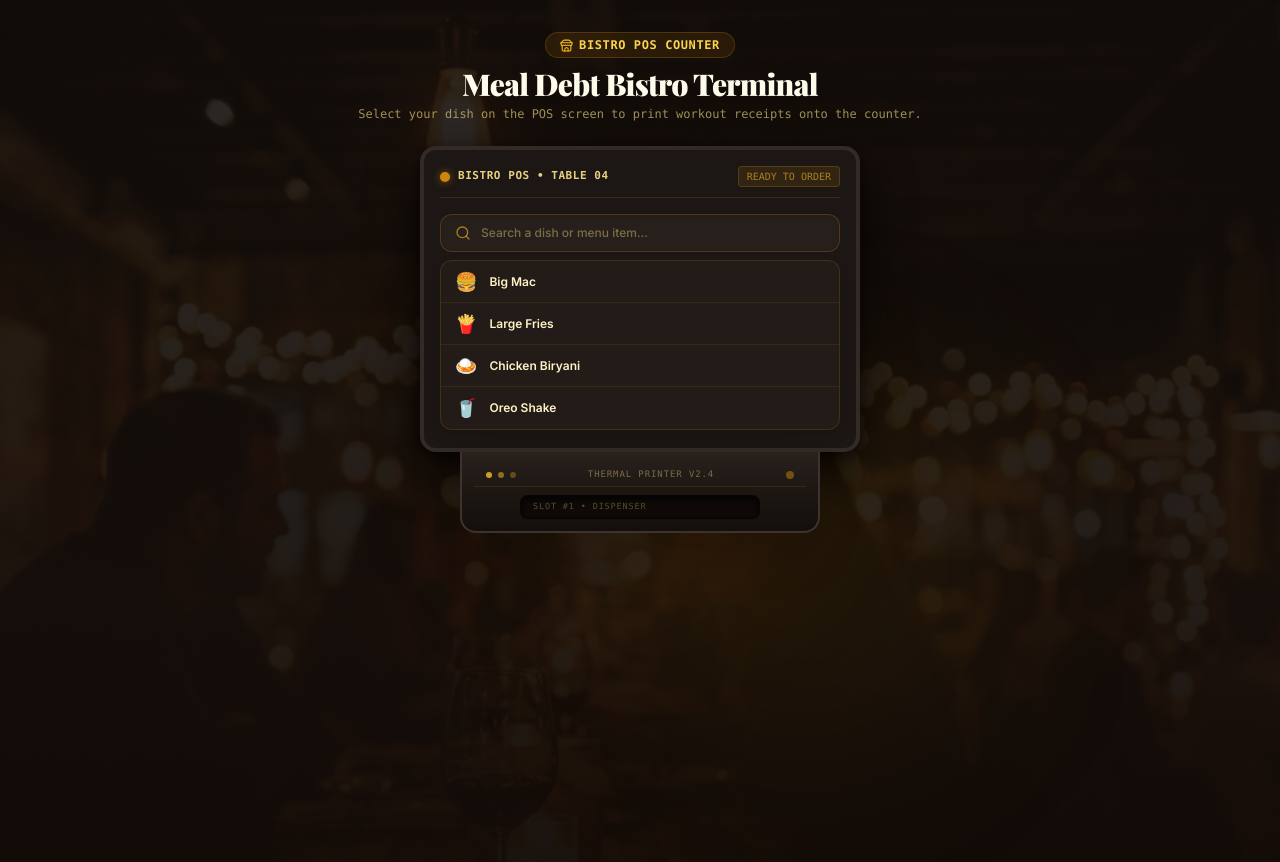
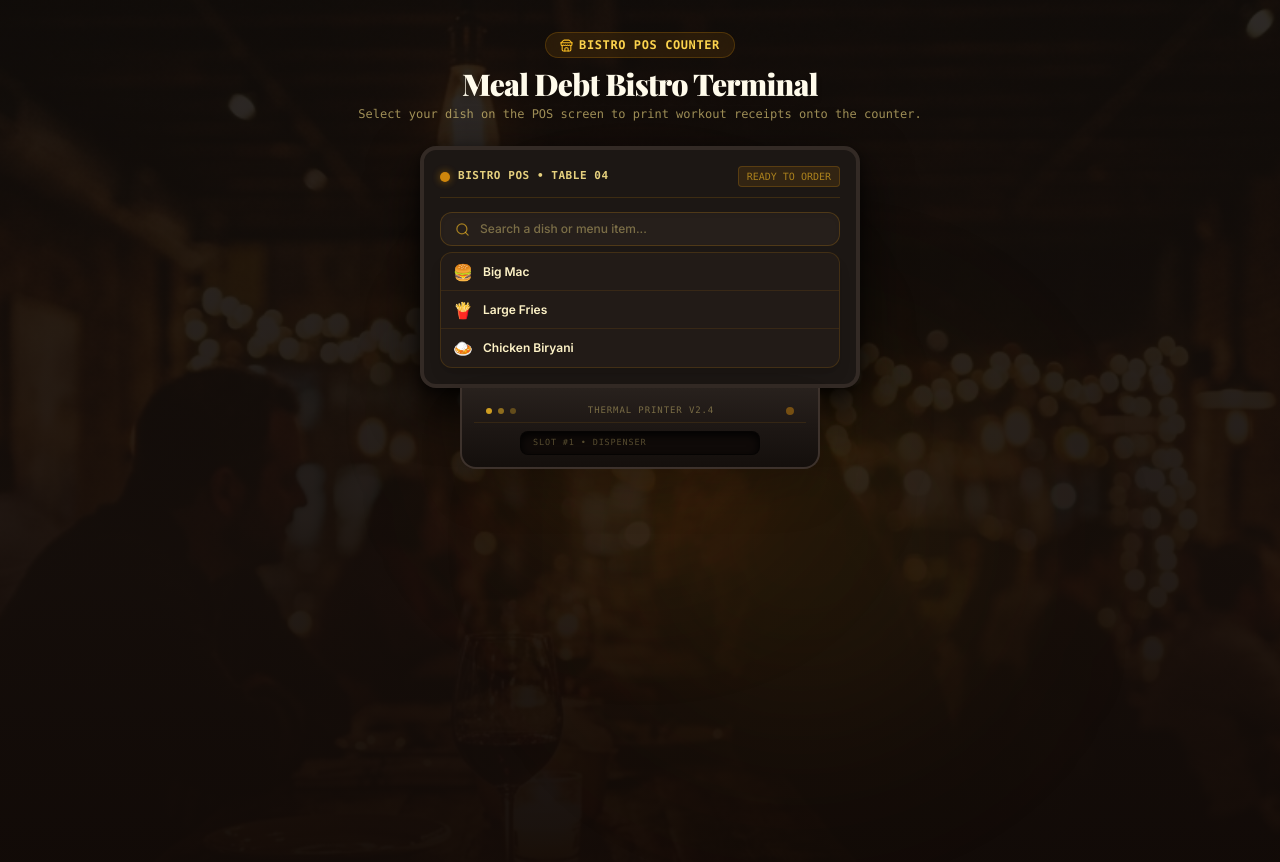
Before and after one commit to kr1tz30/meal-debt, a Next.js app: page /poc/receipt in a window 1280 px wide. Shown: the top 862 px of the page. Built offline with nearby package versions, Linux system fonts and the light colour scheme; a web font is replaced by a local one.

Commit message:
Refine POS screen: remove empty dark space, collapse screen to order pill when done

```diff
--- a/components/ReceiptPOC/ReceiptPOCView.tsx
+++ b/components/ReceiptPOC/ReceiptPOCView.tsx
@@ -149,14 +149,14 @@ export function ReceiptPOCView() {
             </span>
           </div>
 
-          {/* Interactive Menu Screen Content */}
-          <div className="w-full min-h-[220px] flex flex-col items-center justify-center">
+          {/* Interactive Menu Screen Content — compact, zero wasted vertical space */}
+          <div className="w-full flex flex-col items-center justify-center transition-all duration-300">
             {picking ? (
               <div className="w-full flex flex-col items-center">
                 {!selectedFood ? (
                   <div className="w-full">
-                    <div className="flex items-center gap-2.5 rounded-xl border border-amber-500/20 bg-[#261F1B] px-3.5 py-2.5 shadow-inner">
-                      <Search size={16} className="text-amber-400/60 shrink-0" />
+                    <div className="flex items-center gap-2.5 rounded-xl border border-amber-500/20 bg-[#261F1B] px-3.5 py-2 shadow-inner">
+                      <Search size={15} className="text-amber-400/60 shrink-0" />
                       <input
                         value={query}
                         onChange={(e) => setQuery(e.target.value)}
@@ -164,71 +164,87 @@ export function ReceiptPOCView() {
                         className="w-full bg-transparent focus:outline-none text-xs text-amber-100 placeholder:text-amber-200/40 font-medium"
                       />
                     </div>
-                    <div className="mt-2 rounded-xl border border-amber-500/15 bg-[#221B17] shadow-lg overflow-hidden">
-                      {suggestions.map((f) => (
+                    <div className="mt-1.5 rounded-xl border border-amber-500/15 bg-[#221B17] shadow-lg overflow-hidden">
+                      {suggestions.slice(0, 3).map((f) => (
                         <button
                           key={f.id}
                           onClick={() => setSelectedFood(f)}
-                          style={{ height: ROW_HEIGHT }}
-                          className="w-full flex items-center gap-3 px-3.5 text-left hover:bg-amber-500/10 transition-colors border-b border-amber-500/10 last:border-0"
+                          style={{ height: 38 }}
+                          className="w-full flex items-center gap-2.5 px-3 text-left hover:bg-amber-500/10 transition-colors border-b border-amber-500/10 last:border-0"
                         >
-                          <span className="text-lg">{f.emoji}</span>
+                          <span className="text-base">{f.emoji}</span>
                           <span className="text-xs font-semibold text-amber-100">{f.name}</span>
                         </button>
                       ))}
                     </div>
                   </div>
                 ) : (
-                  <div className="flex flex-col items-center gap-3.5 w-full py-2">
+                  <div className="flex flex-col items-center gap-3 w-full py-1">
                     <button
                       onClick={() => setSelectedFood(null)}
-                      className="flex items-center gap-2 rounded-full bg-amber-500/15 border border-amber-500/30 px-4 py-1.5 shadow-sm text-xs font-semibold text-amber-200 hover:bg-amber-500/25 transition-all"
+                      className="flex items-center gap-2 rounded-full bg-amber-500/15 border border-amber-500/30 px-3.5 py-1 shadow-sm text-xs font-semibold text-amber-200 hover:bg-amber-500/25 transition-all"
                     >
                       <span className="text-base">{selectedFood.emoji}</span>
                       {selectedFood.name}
                       <span className="text-amber-400/50 text-[10px]">(change)</span>
                     </button>
 
-                    <div className="flex items-center gap-2 bg-[#261F1B] rounded-xl border border-amber-500/20 shadow-inner p-1.5">
+                    <div className="flex items-center gap-2 bg-[#261F1B] rounded-xl border border-amber-500/20 shadow-inner px-2 py-1">
                       <button
                         onClick={() => setQuantity((q) => clampQuantity(q - 1))}
-                        className="w-8 h-8 grid place-items-center rounded-lg hover:bg-amber-500/20 text-amber-200 transition-colors"
+                        className="w-7 h-7 grid place-items-center rounded-lg hover:bg-amber-500/20 text-amber-200 transition-colors"
                         aria-label="Decrease quantity"
                       >
-                        <Minus size={14} />
+                        <Minus size={13} />
                       </button>
-                      <span className="w-10 text-center font-mono font-bold text-sm tabular-nums text-amber-100">
+                      <span className="w-8 text-center font-mono font-bold text-xs tabular-nums text-amber-100">
                         {quantity}x
                       </span>
                       <button
                         onClick={() => setQuantity((q) => clampQuantity(q + 1))}
-                        className="w-8 h-8 grid place-items-center rounded-lg hover:bg-amber-500/20 text-amber-200 transition-colors"
+                        className="w-7 h-7 grid place-items-center rounded-lg hover:bg-amber-500/20 text-amber-200 transition-colors"
                         aria-label="Increase quantity"
                       >
-                        <Plus size={14} />
+                        <Plus size={13} />
                       </button>
                     </div>
 
                     <button
                       onClick={handleTap}
-                      className="w-full mt-1 rounded-xl bg-gradient-to-r from-amber-600 to-yellow-600 text-amber-950 font-mono font-black text-xs tracking-wider py-3 shadow-[0_4px_16px_rgba(245,158,11,0.3)] hover:brightness-110 active:scale-[0.99] transition-all flex items-center justify-center gap-2 uppercase"
+                      className="w-full mt-0.5 rounded-xl bg-gradient-to-r from-amber-600 to-yellow-600 text-amber-950 font-mono font-black text-xs tracking-wider py-2.5 shadow-[0_4px_16px_rgba(245,158,11,0.3)] hover:brightness-110 active:scale-[0.99] transition-all flex items-center justify-center gap-2 uppercase"
                     >
-                      <Printer size={16} />
+                      <Printer size={15} />
                       PRINT WORKOUT RECEIPT
                     </button>
                   </div>
                 )}
               </div>
+            ) : phase === "done" ? (
+              <div className="w-full py-2 px-3 rounded-xl bg-amber-500/10 border border-amber-500/20 flex items-center justify-between gap-2 my-0.5">
+                <div className="flex items-center gap-2 truncate">
+                  <span className="text-lg shrink-0">{selectedFood?.emoji}</span>
+                  <div className="text-left truncate">
+                    <p className="text-[11px] font-bold text-amber-100 font-mono leading-tight truncate">
+                      {selectedFood?.name} ({quantity}x)
+                    </p>
+                    <p className="text-[9.5px] font-mono text-emerald-400 leading-tight">
+                      ✓ 3 Receipts Printed Below
+                    </p>
+                  </div>
+                </div>
+                <button
+                  onClick={reset}
+                  className="px-2.5 py-1 rounded-lg bg-amber-500/20 hover:bg-amber-500/30 text-amber-200 text-[10px] font-mono font-bold border border-amber-500/30 transition-all flex items-center gap-1 shrink-0"
+                >
+                  <RefreshCw size={11} />
+                  NEW ORDER
+                </button>
+              </div>
             ) : (
-              <div className="py-6 flex flex-col items-center text-center gap-2">
-                <Sparkles size={24} className="text-amber-400 animate-spin" />
+              <div className="py-3 flex items-center justify-center gap-2 text-center">
+                <Sparkles size={16} className="text-amber-400 animate-spin" />
                 <p className="font-mono text-xs font-bold text-amber-200 tracking-wider uppercase">
-                  {phase === "anticipating" && "Warming Up Thermal Printer..."}
-                  {phase === "printing" && "Printing Workout Receipts..."}
-                  {phase === "done" && "Order Processed • Receipts Ready"}
-                </p>
-                <p className="text-[11px] text-amber-200/60 font-mono">
-                  {selectedFood?.emoji} {selectedFood?.name} ({quantity}x)
+                  {phase === "anticipating" ? "Warming Up Thermal Printer..." : "Printing Receipts..."}
                 </p>
               </div>
             )}
```
